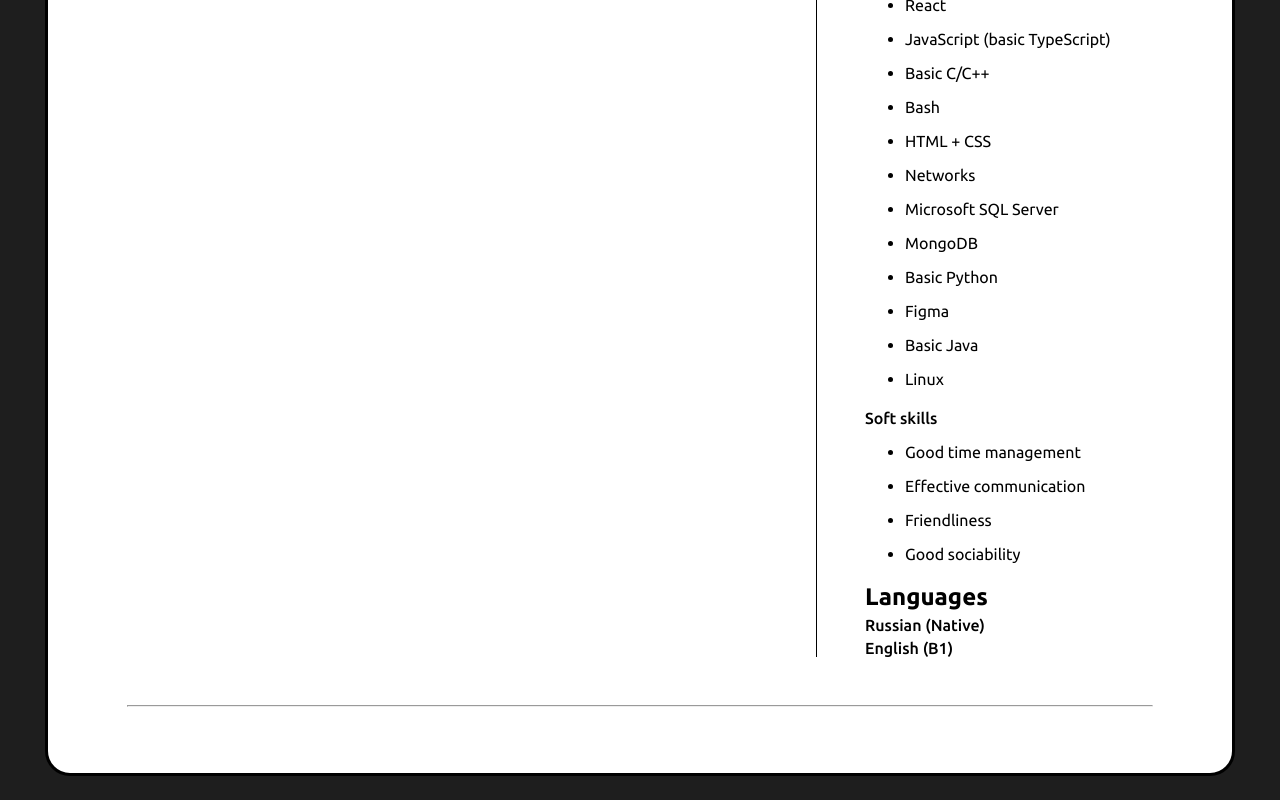
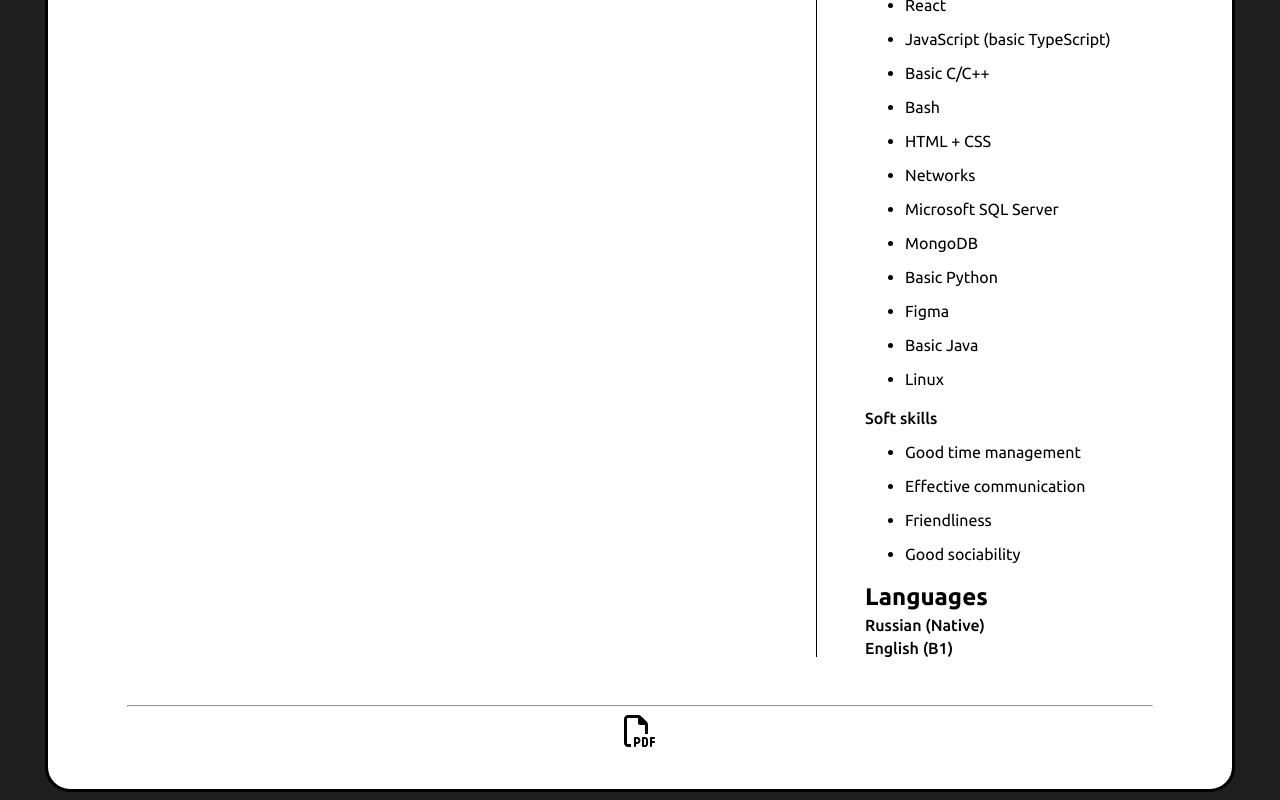
Before and after one commit to odamisheker/resume, a React (Vite) app: page / in a window 1280 px wide. Shown: the part 886-1686 px from the top of the page. Built offline with nearby package versions, Linux system fonts and the light colour scheme.

Commit message:
fix UI and add button to download pdf file of resume

```diff
--- a/src/App.module.css
+++ b/src/App.module.css
@@ -3,14 +3,15 @@
   border: 3px black solid;
   border-radius: 25px;
   width: 74rem;
-  height: 103rem;
+  height: 104rem;
   background-color: white;
   /* box-shadow:
     10px 10px 15px 1px rgba(143, 141, 141, 0.3),
     inset 0px 0px 10px rgba(0, 0, 0, 0.2); */
 }
 
-.line, .line2 {
+.line,
+.line2 {
   width: 64rem;
 }
 
@@ -18,13 +19,28 @@
   margin-top: 3rem;
 }
 
+.pdf {
+  display: flex;
+  align-items: center;
+  justify-content: center;
+  margin-left: auto;
+  margin-right: auto;
+  width: 2rem;
+}
+
+.icon {
+  color: black;
+  font-size: 2rem;
+}
+
 @media (max-width: 1200px) {
   .container {
     width: 22rem;
-    height: 161rem;
+    height: 162rem;
   }
 
-  .line, .line2 {
+  .line,
+  .line2 {
     width: 20rem;
   }
 }
--- a/src/App.tsx
+++ b/src/App.tsx
@@ -1,6 +1,8 @@
 import Header from "./components/Header/Header";
 import styles from "./App.module.css"
 import Body from "./components/Body/Body";
+import { FaRegFilePdf } from "react-icons/fa6";
+import PDFResume from "../public/Resume.pdf"
 
 export default function App() {
 
@@ -10,6 +12,7 @@ export default function App() {
       <hr className={styles.line}/>
       <Body/>
       <hr className={styles.line2}/>
+      <a className={styles.pdf} href={PDFResume} target="_blank" rel="noreferrer"><FaRegFilePdf className={styles.icon}/></a>
     </div>
   )
 }
--- a/src/components/Body/Body.tsx
+++ b/src/components/Body/Body.tsx
@@ -54,8 +54,8 @@ export default function Body() {
             <li>Refactoring of the code.</li>
             <li>Add new features.</li>
             <li>Designing user interfaces.</li>
-            <li>Optimization</li>
-            <li>Cross-browser and adaptive layout</li>
+            <li>Optimization.</li>
+            <li>Cross-browser and adaptive layout.</li>
           </ul>
         </div>
       </div>
```
Also changed, not shown: 1 other file (tests, documents, lock files or other folders).
